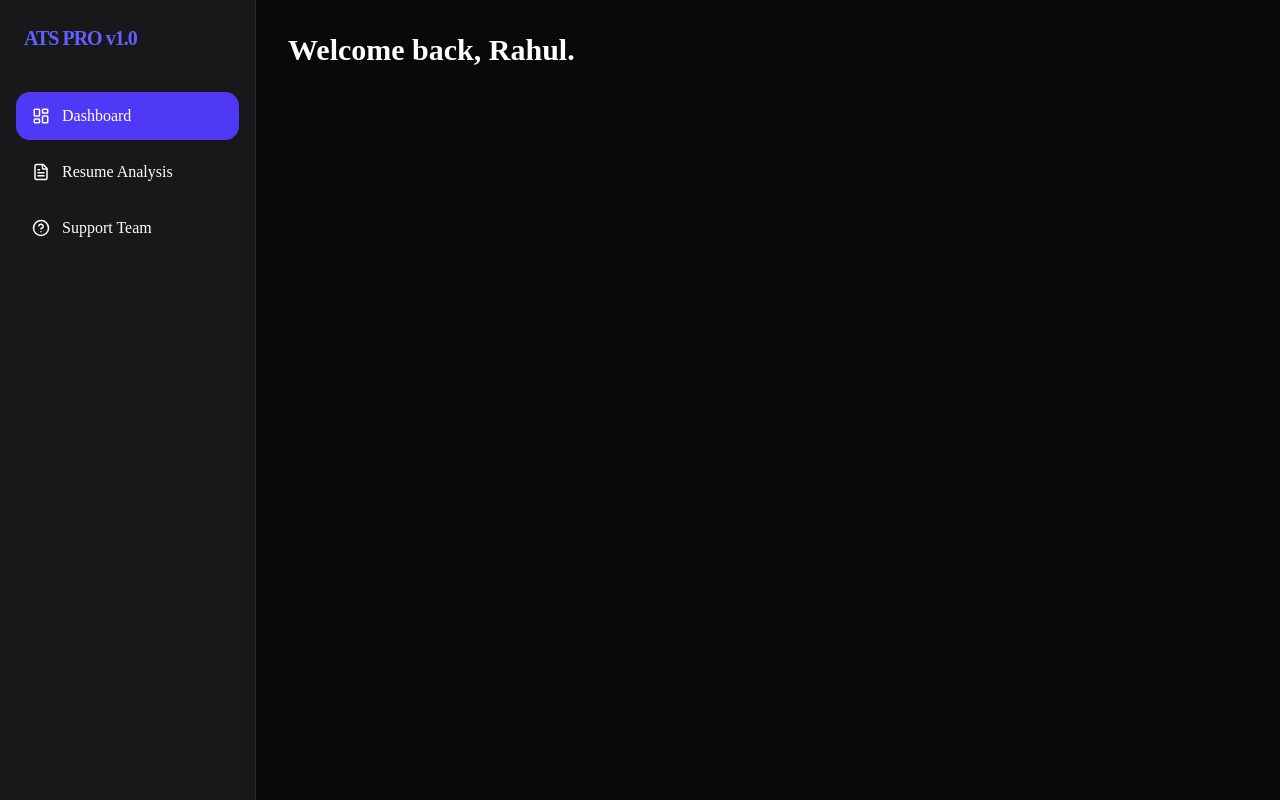
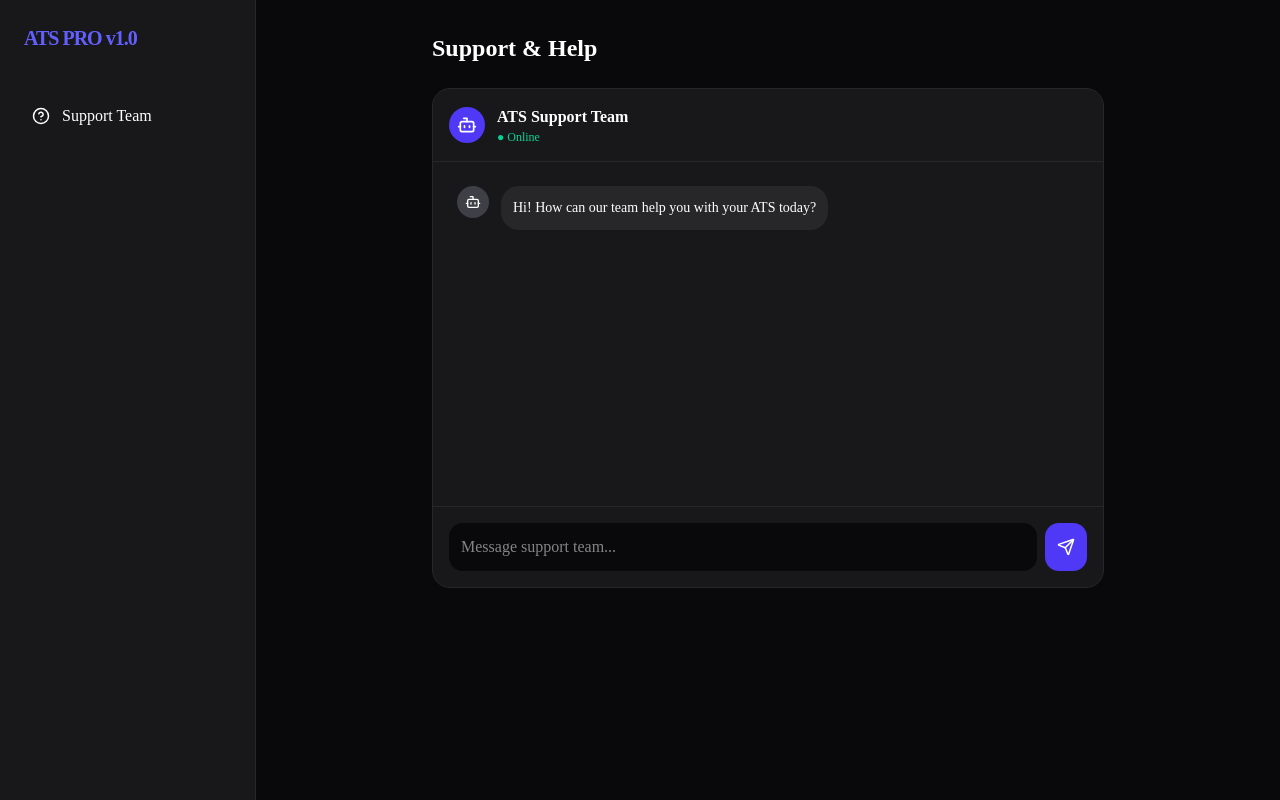
Before and after one commit to Coderklng/Study-Ai, a Next.js app: page /support in a window 1280 px wide. Built offline with nearby package versions, Linux system fonts and the light colour scheme.

Commit message:
changes detected

```diff
--- a/src/app/support/page.js
+++ b/src/app/support/page.js
@@ -12,18 +12,7 @@ export default function ProfessionalDashboard() {
       <aside className="hidden w-64 bg-zinc-900 border-r border-zinc-800 md:flex flex-col shrink-0">
         <div className="p-6 text-xl font-black text-indigo-500 tracking-tighter">ATS PRO v1.0</div>
         <nav className="flex-1 px-4 space-y-2 mt-4">
-          <NavItem
-            icon={<LayoutDashboard size={18}/>}
-            label="Dashboard"
-            active={activeTab === 'dashboard'}
-            onClick={() => setActiveTab('dashboard')}
-          />
-          <NavItem
-            icon={<FileText size={18}/>}
-            label="Resume Analysis"
-            active={activeTab === 'analysis'}
-            onClick={() => setActiveTab('analysis')}
-          />
+
           <NavItem
             icon={<HelpCircle size={18}/>}
             label="Support Team"
@@ -35,8 +24,9 @@ export default function ProfessionalDashboard() {
 
       {/* Main Area */}
       <main className="flex-1 p-8 overflow-y-auto">
-        {activeTab === 'support' ? <SupportDashboard /> : <DashboardContent />}
+     <SupportDashboard />
       </main>
+
     </div>
   );
 }
```
